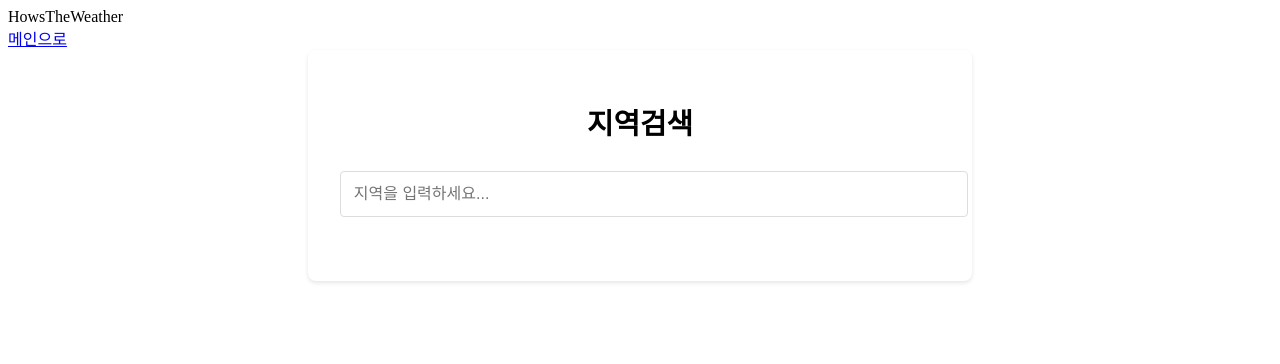
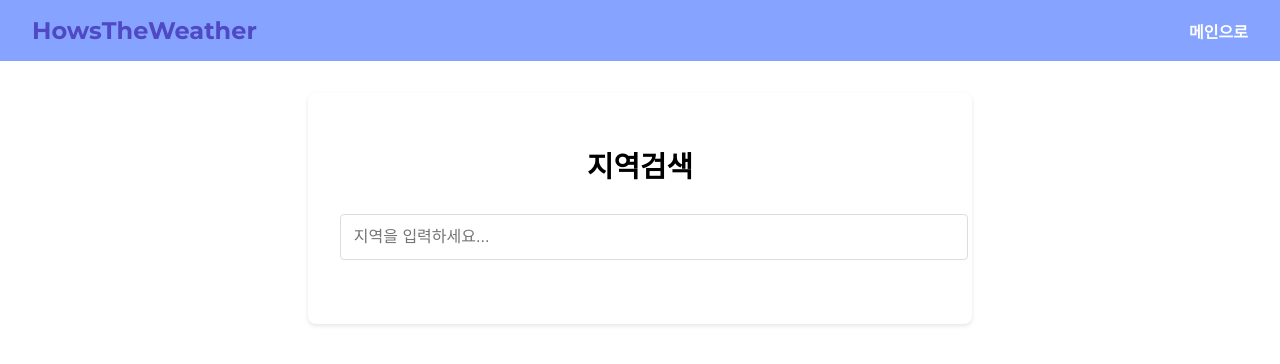
Before and after one commit to subin9292/HowsTheWeather, a plain HTML site: page templates/location_search.html in a window 1280 px wide. Drawn offline with Linux system fonts and the light colour scheme.

Commit message:
Update location_search.html

```diff
--- a/templates/location_search.html
+++ b/templates/location_search.html
@@ -4,7 +4,7 @@
     <meta charset="UTF-8">
     <meta name="viewport" content="width=device-width, initial-scale=1.0">
     <title>지역 검색</title>
-    <link rel="stylesheet" href="/static/styles.css">
+    <link rel="stylesheet" href="/static/style.css">
     <style>
         .search-container {
             max-width: 600px;
```
